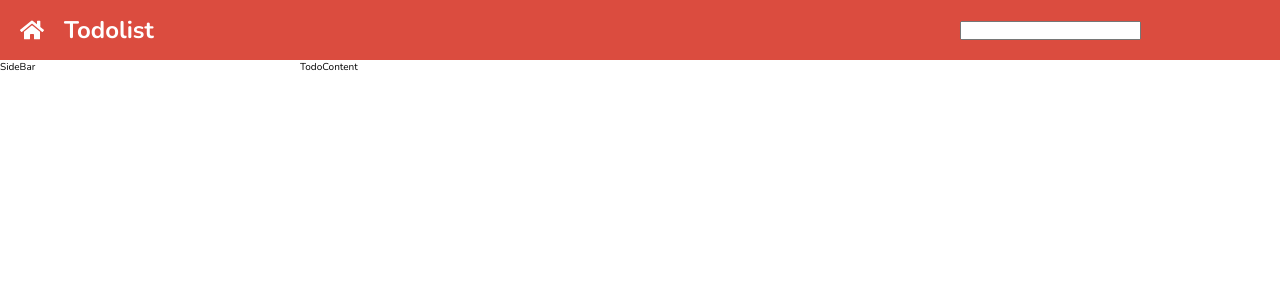
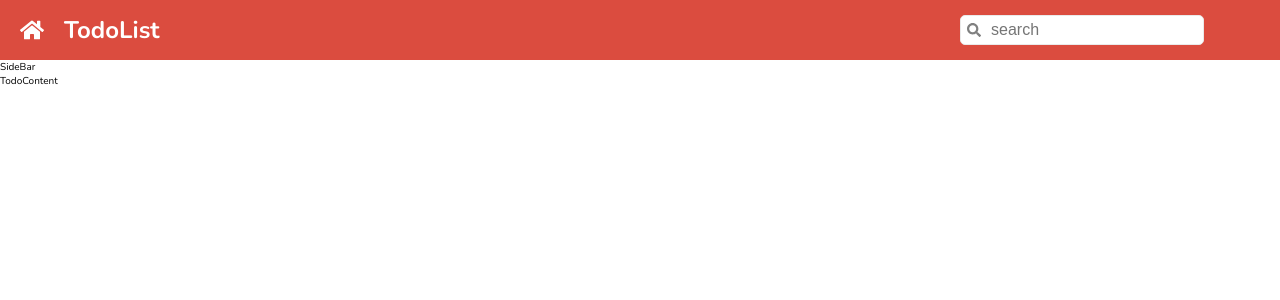
Before and after one commit to pakfron/cc15-todolist-pfz, a React (Create React App) app: page / in a window 1280 px wide. Shown: the top 300 px of the page. Built offline with nearby package versions, Linux system fonts and the light colour scheme.

Commit message:
update readme

```diff
--- a/src/Header.jsx
+++ /dev/null
@@ -1,23 +0,0 @@
-import "./App.scss";
-import './Header.scss'
-import { FaHome } from "react-icons/fa";
-
-function Header() {
-  return (
-
-        <header className="header">
-          <div className="header__logo">
-            <FaHome />
-          </div>
-          <div className="header__text">
-            <h1>Todolist</h1>
-          </div>
-          <div className="header__search">
-            <input />
-          </div>
-        </header>
-
-  );
-}
-
-export default Header;
--- a/src/Header.scss
+++ /dev/null
@@ -1,29 +0,0 @@
-@import 'index.scss';
-
-.header {
-    display: flex;
-    align-items: center;
-    gap: 20px;
-
-    background-color: $primary;
-    height: $header-height;
-    padding: 5px 20px ;
-
-    &__logo {
-      display: flex;
-      font-size: 2.4rem;
-      color: $white;
-    }
-
-    &__text {
-      flex: 1;
-      color: $white;
-          & > h1 {
-          font-size: 2.4rem;
-          display: inline;
-      }
-    }
-    &__search {
-      min-width: 300px;
-    }
-  }
--- a/src/App.js
+++ b/src/app/App.js
@@ -1,7 +1,7 @@
-import "./App.scss";
+import "../components/Header";
 
-import { FaHome } from "react-icons/fa";
-import Header from './Header'
+// import { FaHome } from "react-icons/fa";
+import Header from '../components/Header'
 
 function App() {
   return (
--- a/src/App.scss
+++ b/src/app/App.scss
@@ -1,4 +1,4 @@
-@import "./index.scss";
+@import "../index.scss";
 $header-height: 60px;
 $sidebar-width: 300px;
 
--- /dev/null
+++ b/src/components/Header.jsx
@@ -0,0 +1,21 @@
+import './Header.scss';
+import { FaHome } from 'react-icons/fa';
+import SearchBar from './Search';
+
+function Header() {
+    return (
+        <header className='header'>
+            <div className='header__logo'>
+                <FaHome />
+            </div>
+            <div className='header__text'>
+                <h1>TodoList</h1>
+            </div>
+            <div className='header__search'>
+                <SearchBar />
+            </div>
+        </header>
+    );
+}
+
+export default Header;
--- /dev/null
+++ b/src/components/Header.scss
@@ -0,0 +1,30 @@
+@import "../index.scss";
+
+.header {
+  display: flex;
+  align-items: center;
+  gap: 20px;
+
+  background-color: $primary;
+  height: $header-height;
+  padding: 5px 20px;
+
+  &__logo {
+    display: flex;
+    font-size: 2.4rem;
+    color: $white;
+  }
+
+  &__text {
+    flex: 1;
+    color: $white;
+    & > h1 {
+      font-size: 2.4rem;
+      display: inline;
+    }
+  }
+  &__search {
+    display: flex;
+    min-width: 300px;
+  }
+}
--- /dev/null
+++ b/src/components/Search.jsx
@@ -0,0 +1,15 @@
+import { FaSearch } from 'react-icons/fa';
+import './Search.scss';
+
+function Search() {
+    return (
+        <div className='search'>
+            <span className='search__icon'>
+                <FaSearch />
+            </span>
+            <input type='text' placeholder='search' className='search__input' />
+        </div>
+    );
+}
+
+export default Search;
--- /dev/null
+++ b/src/components/Search.scss
@@ -0,0 +1,26 @@
+@import '../index.scss';
+
+.search {
+    position: relative;
+
+    &__icon {
+        position: absolute;
+        left: 7px;
+        top: 50%;
+        transform: translateY(-50%);
+
+        font-size: 1.4rem;
+        color: $grey-dark;
+        display: flex;
+    }
+
+    &__input {
+        width: 100%;
+        padding: 5px;
+        padding-left: 30px;
+        border-radius: 5px;
+        border: 1px solid $grey-light;
+        font-size: 1.6rem;
+        outline: none;
+    }
+}
--- a/src/index.js
+++ b/src/index.js
@@ -1,7 +1,7 @@
 import React from 'react';
 import ReactDOM from 'react-dom/client';
 import './index.scss';
-import App from './App';
+import App from './app/App.js';
 
 
 const root = ReactDOM.createRoot(document.getElementById('root'));
```
Also changed, not shown: 1 other file (tests, documents, lock files or other folders).
